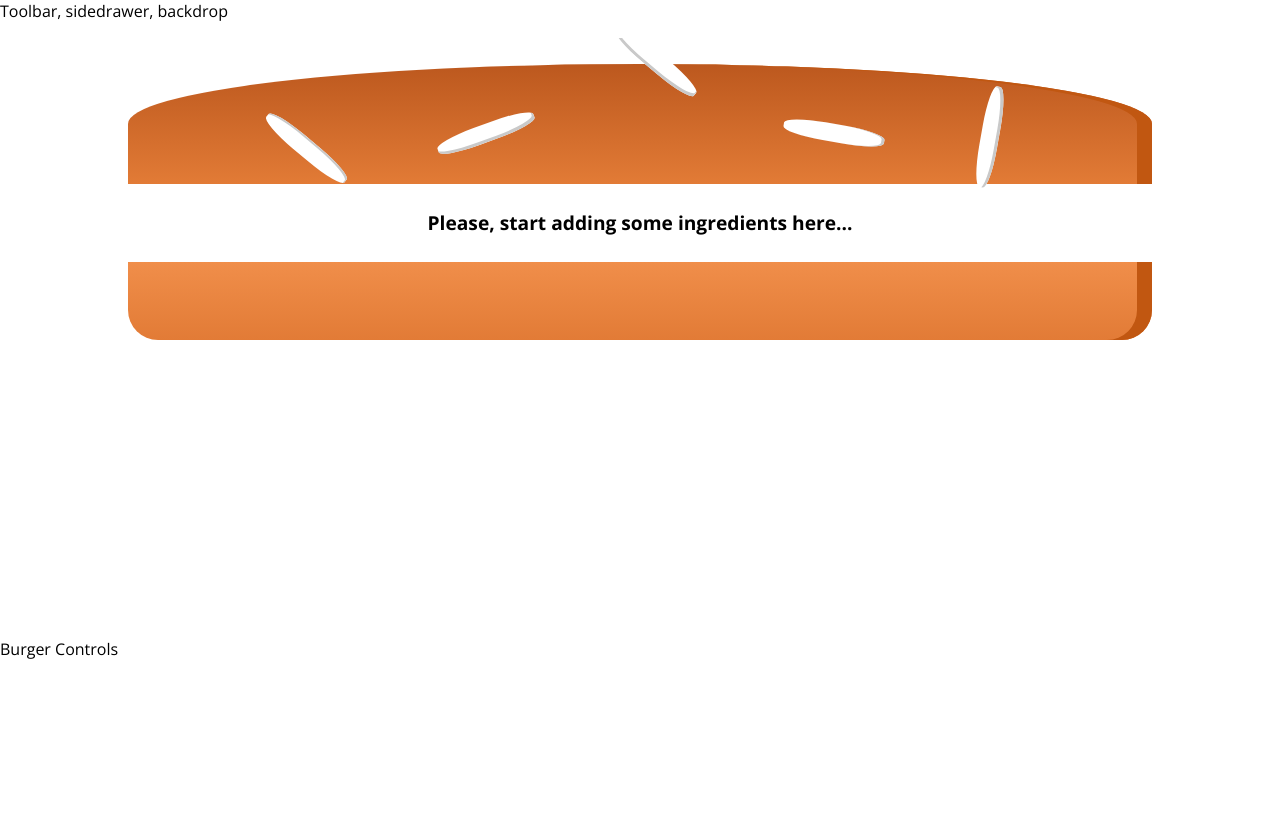
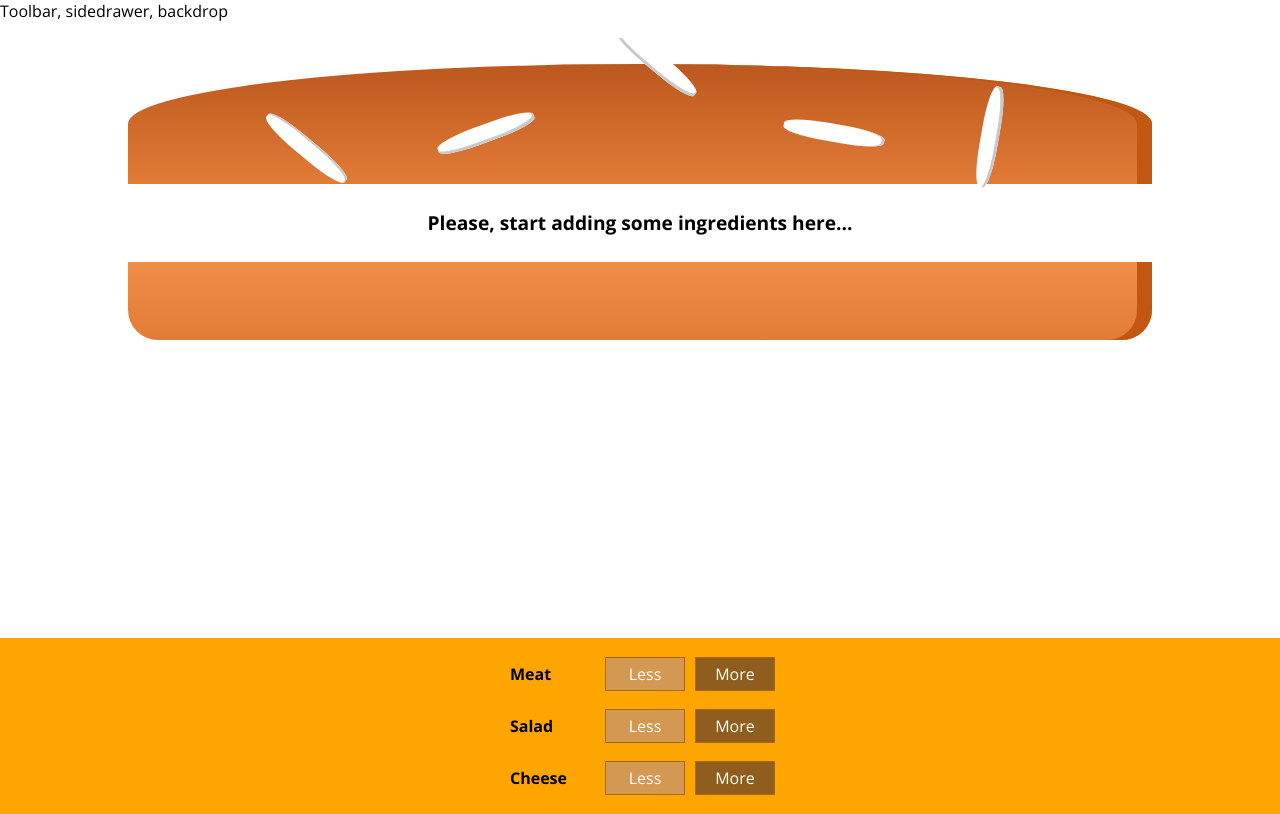
Before and after one commit to ican17/BurgerBuilder, a React (Create React App) app: page / in a window 1280 px wide. Built offline with nearby package versions, Linux system fonts and the light colour scheme.

Commit message:
Outputting Multiple Build COntrols

```diff
--- a/src/components/Burger/BuildControls/BuildControl/BuildControl.js
+++ b/src/components/Burger/BuildControls/BuildControl/BuildControl.js
@@ -3,8 +3,8 @@ import classes from '../BuildControl/BuildControl.module.css';
 
 function BuildControl(props) {
     return (
-        <div>
-            <div className={classes.BuildControl}>{props.label}</div>
+        <div className={classes.BuildControl}>
+            <div className={classes.Label}>{props.label}</div>
             <button className={classes.Less}>Less</button>
             <button className={classes.More}>More</button>
         </div>
--- a/src/components/Burger/BuildControls/BuildControls.js
+++ b/src/components/Burger/BuildControls/BuildControls.js
@@ -1,9 +1,16 @@
 import React from 'react';
+import BuildControl from './BuildControl/BuildControl';
+import classes from '../BuildControls/BuildControls.module.css';
 
+const BUILD_CONTROLS = [
+    {label : "Meat", type: "meat"},
+    {label : "Salad", type: "salad"},
+    {label : "Cheese", type: "cheese"},
+]
 function BuildControls(props) {
     return (
-        <div>
-
+        <div className={classes.BuildControls}>
+            {BUILD_CONTROLS.map(ctr => <BuildControl label={ctr.label} key={ctr.label}/>)}
         </div>
     )
 }
--- a/src/containers/BurgerBuilder/BurgerBuilder.js
+++ b/src/containers/BurgerBuilder/BurgerBuilder.js
@@ -1,6 +1,8 @@
 import React, {Component} from 'react';
 import Aux from '../../hoc/Auxilary';
 import Burger from '../../components/Burger/Burger';
+import BuildControls from '../../components/Burger/BuildControls/BuildControls';
+
 class BurgerBuilder extends Component{
     state = {
         ingredients:{
@@ -13,7 +15,7 @@ class BurgerBuilder extends Component{
         return (
             <Aux>
                 <Burger ingredients = {this.state.ingredients}/>
-                <div>Burger Controls</div>
+                <BuildControls/>
             </Aux>
         )
     }
```
